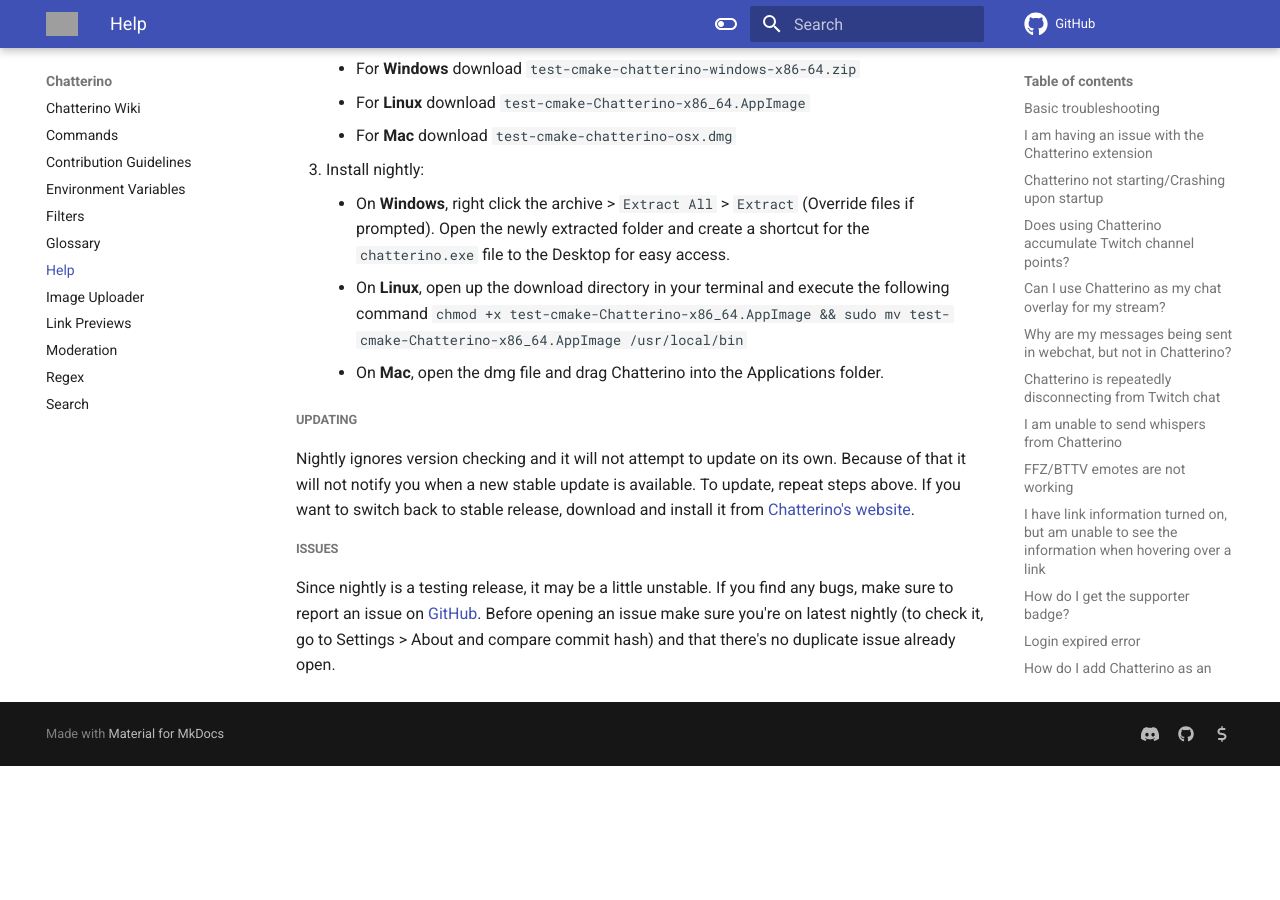
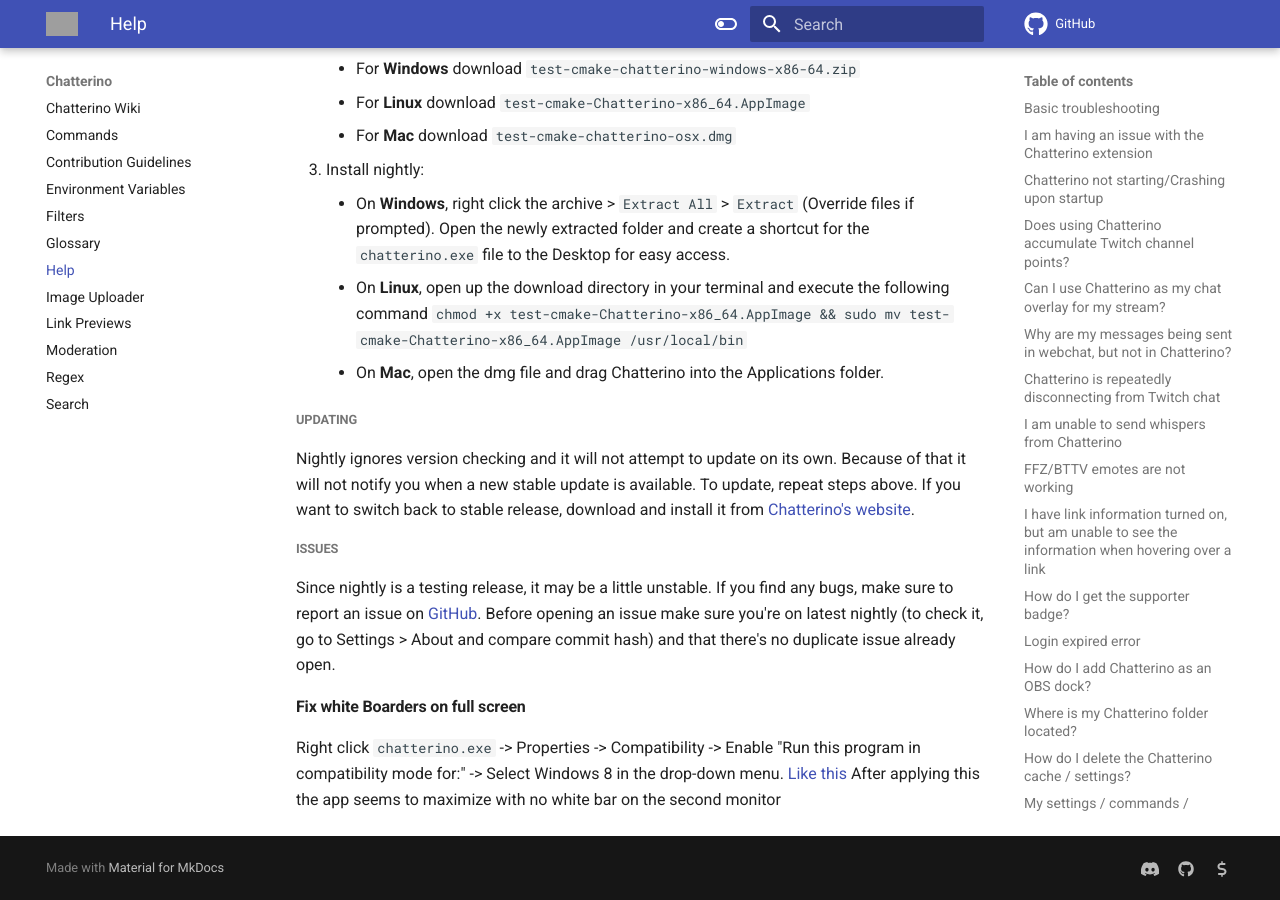
Before and after one commit to Chatterino/wiki, an MkDocs documentation site: the page built from docs/Help.md, in a window 1280 px wide and 900 px high, scrolled down 4027 px. Built offline with MkDocs 1.6.1 and Material for MkDocs 9.7.7, drawn with Linux system fonts in a browser that asks for light colours; comment, search, counter and statistics services are not loaded; before the commit the page ends 4793 px from its top, so only the background shows below that; grey boxes are pictures that could not be loaded.

Commit message:
added white boarder fix

```diff
--- a/docs/Help.md
+++ b/docs/Help.md
@@ -120,3 +120,8 @@
 
 ##### Issues
 Since nightly is a testing release, it may be a little unstable. If you find any bugs, make sure to report an issue on [GitHub](https://github.com/Chatterino/chatterino2/issues/new/choose). Before opening an issue make sure you're on latest nightly (to check it, go to Settings > About and compare commit hash) and that there's no duplicate issue already open.
+
+#### Fix white Boarders on full screen
+Right click `chatterino.exe` -> Properties -> Compatibility -> Enable "Run this program in compatibility mode for:" -> Select Windows 8 in the drop-down menu.
+[Like this](https://i.imgur.com/k4Atgqh.png)
+After applying this the app seems to maximize with no white bar on the second monitor
```
